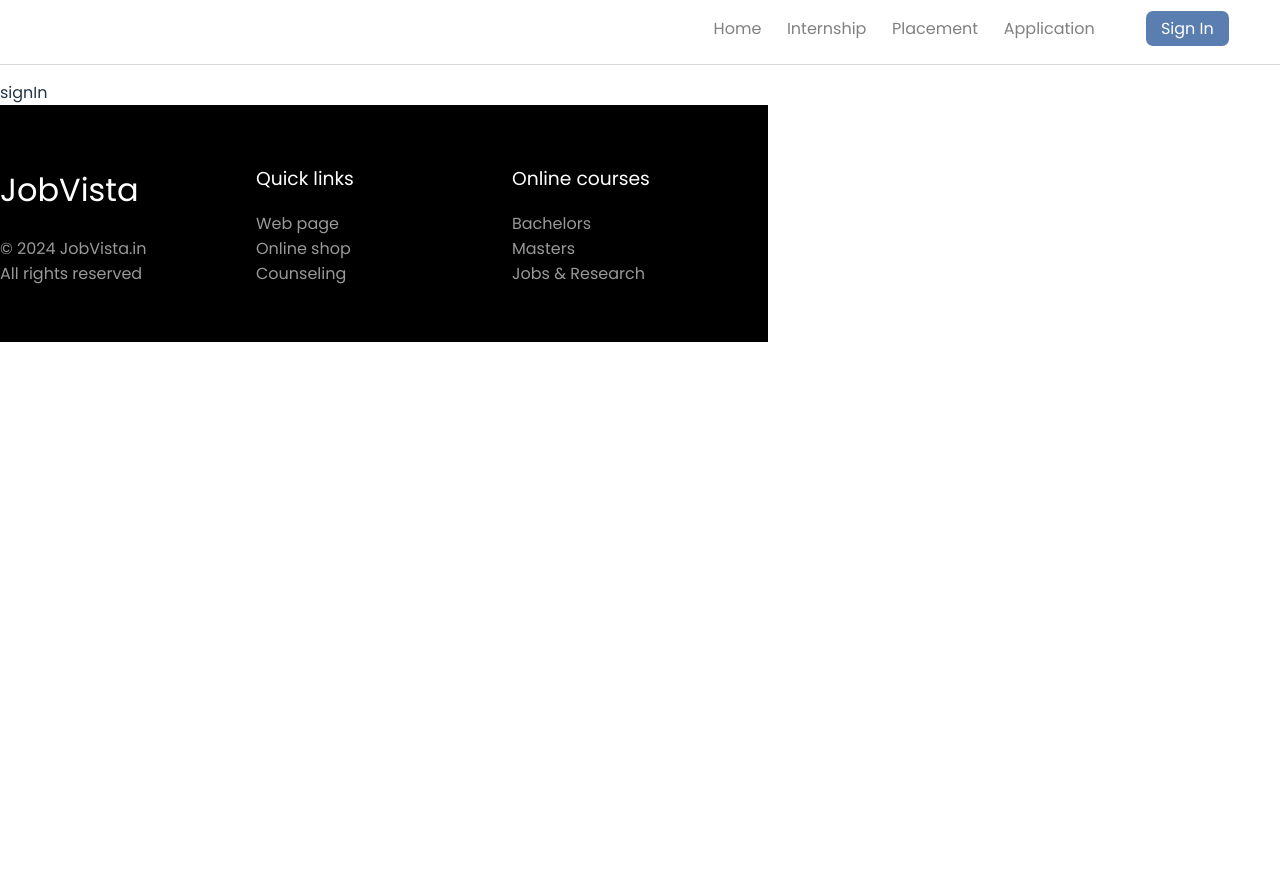
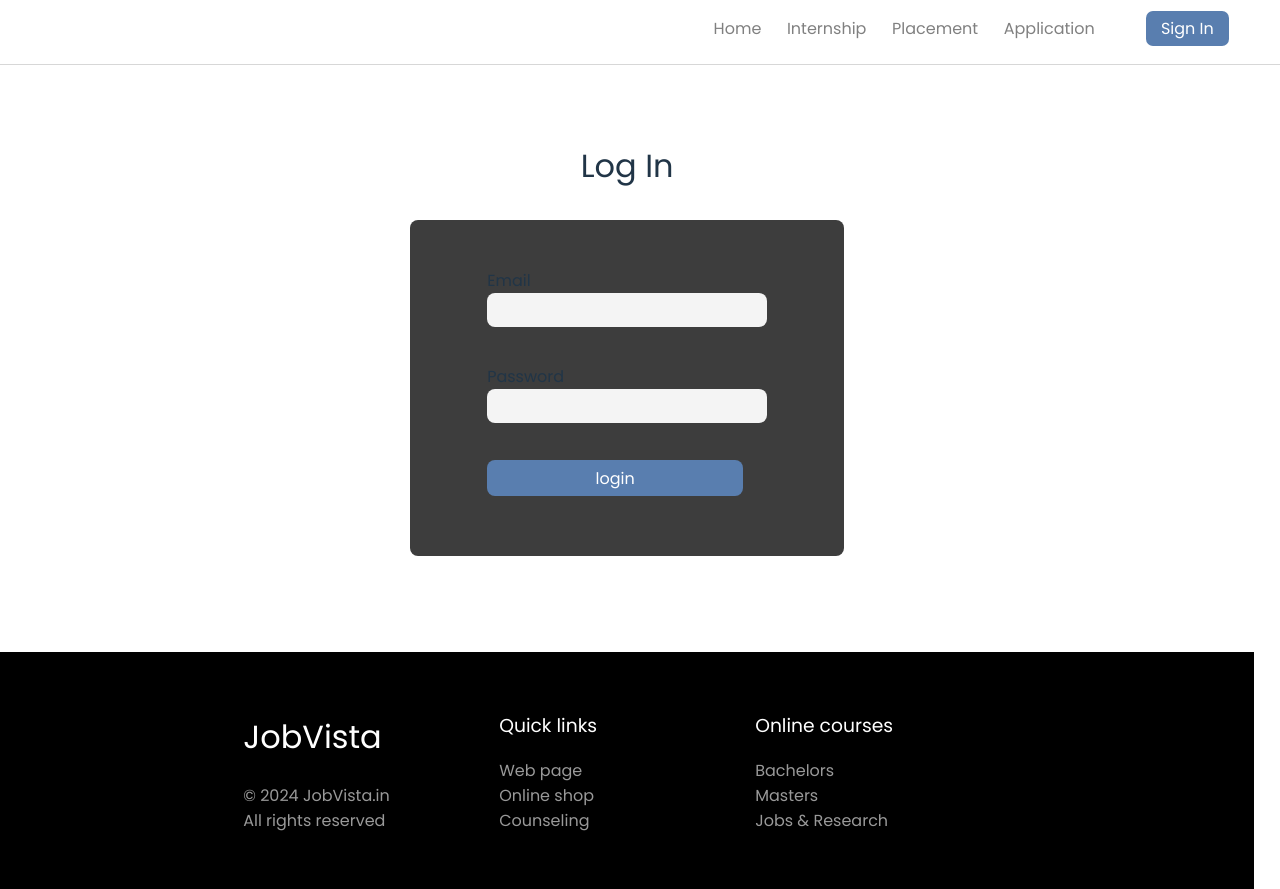
Before and after one commit to puneethx/FrameX, a React (Vite) app: page /signIn in a window 1280 px wide. Before the commit the page ends 800 px from the top, so only its background shows below. Built offline with nearby package versions, Linux system fonts and the light colour scheme.

Commit message:
login page

```diff
--- a/src/Pages/signIn/signIn.jsx
+++ b/src/Pages/signIn/signIn.jsx
@@ -1,8 +1,28 @@
 import React from 'react'
+import {Link, Routes, Route, useNavigate} from 'react-router-dom'
 
+import './signIn.scss'
 const signIn = () => {
+  const navigate = useNavigate();
+  const handleSubmit = event => {
+    event.preventDefault();
+    navigate('/home');
+  };
   return (
-    <div>signIn</div>
+    <div className='application'>
+      <h1>Log In</h1>
+      <form className='forml' onSubmit={handleSubmit}>
+        <label>
+          Email<br></br>
+          <input type='text' name='name' />
+        </label><br></br>
+        <label>
+          Password<br></br>
+          <input type='password' name='pname' />
+        </label><br></br>
+        <input className='submit-btn' type='submit' value='login'/>
+        </form>
+      </div>
   )
 }
 
--- a/src/Pages/signIn/signIn.scss
+++ b/src/Pages/signIn/signIn.scss
@@ -0,0 +1,38 @@
+.application{
+    display: flex;
+    flex-direction: column;
+    justify-content: center;
+    margin: 4dvh auto;
+    width: 98dvw;
+    h1{
+        margin: 30px auto;
+    }
+    .forml{
+        height: fit-content;
+        width: fit-content;
+        background-color: rgb(61, 61, 61);
+        border-radius: 8px;
+        display: flex;
+        flex-direction: column;
+        padding: 6dvh 6dvw 6dvh;
+        margin: 0px auto 64px;
+        input, textarea{
+            margin-bottom: 12px;
+            height: 30px;
+            width: 20dvw;
+            border-radius: 8px;
+            padding: 2px 12px;
+            border: none;
+            background-color: rgb(244, 244, 244);
+            color: black;
+            font-family: "poppins";
+            font-size: medium;
+        }
+        .submit-btn{
+            background-color: #597EAF;
+            color: white;
+            font-weight: bold;
+            height: 36px;
+        }
+    }
+}
```
